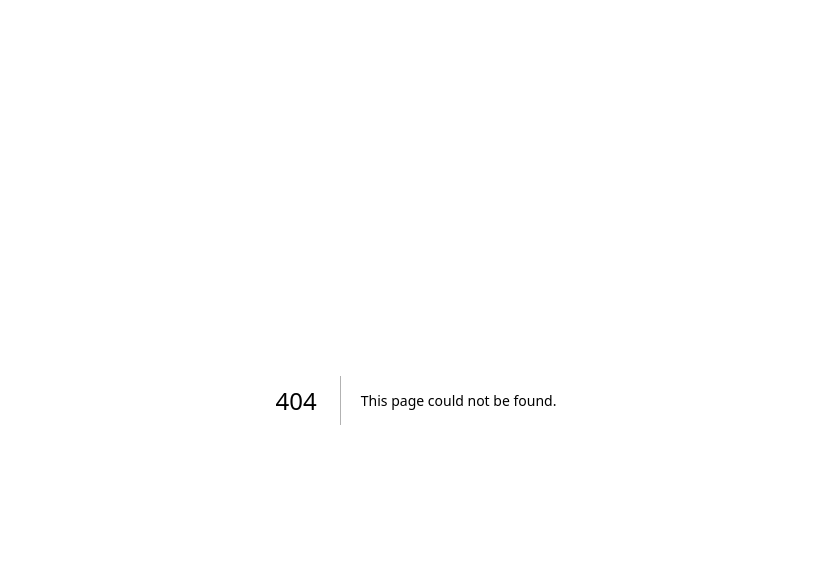
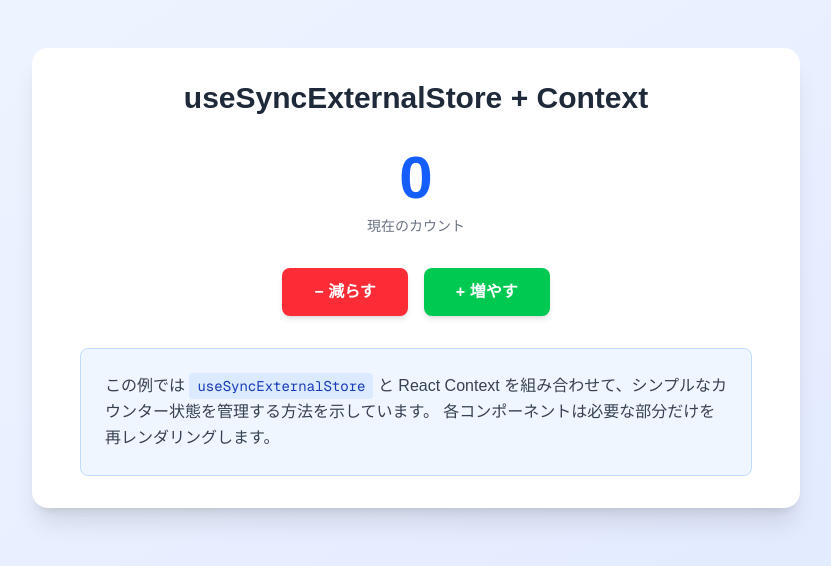
Before and after one commit to issei1213/sample-use-sync-external-store-, a Next.js app: page /counter in a window 1280 px wide. Before the commit this address had no page. Shown: the top 566 px of the page, without its empty margins (224-1055 px from the left). Built offline with nearby package versions, Linux system fonts and the light colour scheme.

Commit message:
カウンター機能の実装：React ContextとuseSyncExternalStoreを使用して状態管理を追加

```diff
--- /dev/null
+++ b/app/counter/counter-context.tsx
@@ -0,0 +1,44 @@
+import React, { createContext, useContext, useState } from "react";
+import { useSyncExternalStore } from "react";
+import { createCounterStore, CounterStore } from "./store";
+
+// Contextにはストアのインスタンス自体を格納する
+const StoreContext = createContext<CounterStore | null>(null);
+
+export const CounterProvider = ({
+  children,
+}: {
+  children: React.ReactNode;
+}) => {
+  // ストアは一度だけ生成される（refを使用）
+  const [store] = useState(() => createCounterStore());
+
+  return (
+    <StoreContext.Provider value={store}>{children}</StoreContext.Provider>
+  );
+};
+
+// 【変更点1】値だけを取得するフック (再レンダリングする)
+export const useCounterValue = () => {
+  const store = useContext(StoreContext);
+  if (!store) throw new Error("Missing StoreProvider");
+
+  // ここで購読を行う
+  return useSyncExternalStore(
+    store.subscribe,
+    store.getState,
+    store.getServerSideSnapshot
+  );
+};
+
+// 【変更点2】アクションだけを取得するフック (再レンダリングしない！)
+export const useCounterActions = () => {
+  const store = useContext(StoreContext);
+  if (!store) throw new Error("Missing StoreProvider");
+
+  // useSyncExternalStoreを使わず、直接関数を返す
+  return {
+    increment: store.increment,
+    decrement: store.decrement,
+  };
+};
--- /dev/null
+++ b/app/counter/page.tsx
@@ -0,0 +1,71 @@
+"use client";
+import {
+  CounterProvider,
+  useCounterValue,
+  useCounterActions,
+} from "./counter-context";
+
+const CounterDisplay = () => {
+  console.log("Display Rendered"); // レンダリング確認用
+  const count = useCounterValue();
+  return (
+    <div className="text-center mb-8">
+      <h1 className="text-6xl font-bold text-blue-600 mb-2">{count}</h1>
+      <p className="text-gray-500 text-sm">現在のカウント</p>
+    </div>
+  );
+};
+
+const Controls = () => {
+  console.log("Controls Rendered"); // レンダリング確認用
+  const { increment, decrement } = useCounterActions();
+  return (
+    <div className="flex gap-4 justify-center mb-8">
+      <button
+        onClick={decrement}
+        className="px-8 py-3 bg-red-500 hover:bg-red-600 text-white font-semibold rounded-lg shadow-md transition-all duration-200 active:scale-95"
+      >
+        − 減らす
+      </button>
+      <button
+        onClick={increment}
+        className="px-8 py-3 bg-green-500 hover:bg-green-600 text-white font-semibold rounded-lg shadow-md transition-all duration-200 active:scale-95"
+      >
+        + 増やす
+      </button>
+    </div>
+  );
+};
+
+const Description = () => (
+  <div className="bg-blue-50 border border-blue-200 rounded-lg p-6 max-w-2xl mx-auto">
+    <p className="text-gray-700 leading-relaxed">
+      この例では{" "}
+      <code className="bg-blue-100 px-2 py-1 rounded text-sm font-mono text-blue-800">
+        useSyncExternalStore
+      </code>{" "}
+      と React Context
+      を組み合わせて、シンプルなカウンター状態を管理する方法を示しています。
+      各コンポーネントは必要な部分だけを再レンダリングします。
+    </p>
+  </div>
+);
+
+export default function App() {
+  return (
+    <CounterProvider>
+      <div className="min-h-screen bg-gradient-to-br from-blue-50 to-indigo-100 py-12 px-4">
+        <div className="max-w-3xl mx-auto">
+          <div className="bg-white rounded-2xl shadow-xl p-8">
+            <h2 className="text-3xl font-bold text-center text-gray-800 mb-8">
+              useSyncExternalStore + Context
+            </h2>
+            <CounterDisplay />
+            <Controls />
+            <Description />
+          </div>
+        </div>
+      </div>
+    </CounterProvider>
+  );
+}
--- /dev/null
+++ b/app/counter/store.ts
@@ -0,0 +1,37 @@
+// store.ts
+
+// 純粋なJavaScriptで作られたストア（Observerパターン）
+export const createCounterStore = () => {
+  let store = {
+    count: 0,
+  };
+  const listeners = new Set<() => void>();
+
+  return {
+    // 1. 現在の状態を返す (getSnapshot用)
+    getState: () => store.count,
+
+    // 2. 変更を通知するための登録関数 (subscribe用)
+    subscribe: (listener: () => void) => {
+      listeners.add(listener);
+      return () => listeners.delete(listener); // クリーンアップ関数を返す
+    },
+
+    getServerSideSnapshot: () => 0, // SSR用のデフォルト値
+
+    // 3. 状態を更新するアクション
+    increment: () => {
+      store = { ...store, count: store.count + 1 };
+
+      listeners.forEach((listener) => listener()); // 変更を通知
+    },
+    decrement: () => {
+      store = { ...store, count: store.count - 1 };
+
+      listeners.forEach((listener) => listener());
+    },
+  };
+};
+
+// 型定義
+export type CounterStore = ReturnType<typeof createCounterStore>;
--- /dev/null
+++ b/app/counter2/counter-context.tsx
@@ -0,0 +1,44 @@
+import React, { createContext, useContext, useState } from "react";
+import { useSyncExternalStore } from "react";
+
+interface CounterStore {
+  count: number;
+  setCount: React.Dispatch<React.SetStateAction<number>>;
+}
+
+// Contextにはストアのインスタンス自体を格納する
+const StoreContext = createContext<CounterStore | null>(null);
+
+export const CounterProvider = ({
+  children,
+}: {
+  children: React.ReactNode;
+}) => {
+  // ストアは一度だけ生成される（refを使用）
+  const [count, setCount] = useState(0);
+
+  return (
+    <StoreContext.Provider value={{ count, setCount }}>
+      {children}
+    </StoreContext.Provider>
+  );
+};
+
+// 【変更点1】値だけを取得するフック (再レンダリングする)
+export const useCounterValue = () => {
+  const store = useContext(StoreContext);
+  if (!store) throw new Error("Missing StoreProvider");
+  return store.count;
+};
+
+// 【変更点2】アクションだけを取得するフック (再レンダリングしない！)
+export const useCounterActions = () => {
+  const store = useContext(StoreContext);
+  if (!store) throw new Error("Missing StoreProvider");
+
+  // useSyncExternalStoreを使わず、直接関数を返す
+  return {
+    increment: () => store.setCount((c) => c + 1),
+    decrement: () => store.setCount((c) => c - 1),
+  };
+};
--- /dev/null
+++ b/app/counter2/page.tsx
@@ -0,0 +1,66 @@
+"use client";
+import {
+  CounterProvider,
+  useCounterValue,
+  useCounterActions,
+} from "./counter-context";
+
+const CounterDisplay = () => {
+  console.log("Display Rendered"); // レンダリング確認用
+  const count = useCounterValue();
+  return (
+    <div className="text-center mb-8">
+      <h1 className="text-6xl font-bold text-blue-600 mb-2">{count}</h1>
+      <p className="text-gray-500 text-sm">現在のカウント</p>
+    </div>
+  );
+};
+
+const Controls = () => {
+  console.log("Controls Rendered"); // レンダリング確認用
+  const { increment, decrement } = useCounterActions();
+  return (
+    <div className="flex gap-4 justify-center mb-8">
+      <button
+        onClick={decrement}
+        className="px-8 py-3 bg-red-500 hover:bg-red-600 text-white font-semibold rounded-lg shadow-md transition-all duration-200 active:scale-95"
+      >
+        − 減らす
+      </button>
+      <button
+        onClick={increment}
+        className="px-8 py-3 bg-green-500 hover:bg-green-600 text-white font-semibold rounded-lg shadow-md transition-all duration-200 active:scale-95"
+      >
+        + 増やす
+      </button>
+    </div>
+  );
+};
+
+const Description = () => (
+  <div className="bg-blue-50 border border-blue-200 rounded-lg p-6 max-w-2xl mx-auto">
+    <p className="text-gray-700 leading-relaxed">
+      この例では React Context
+      を使用して、シンプルなカウンター状態を管理する方法を示しています。
+    </p>
+  </div>
+);
+
+export default function App() {
+  return (
+    <CounterProvider>
+      <div className="min-h-screen bg-gradient-to-br from-blue-50 to-indigo-100 py-12 px-4">
+        <div className="max-w-3xl mx-auto">
+          <div className="bg-white rounded-2xl shadow-xl p-8">
+            <h2 className="text-3xl font-bold text-center text-gray-800 mb-8">
+              React Context
+            </h2>
+            <CounterDisplay />
+            <Controls />
+            <Description />
+          </div>
+        </div>
+      </div>
+    </CounterProvider>
+  );
+}
```
